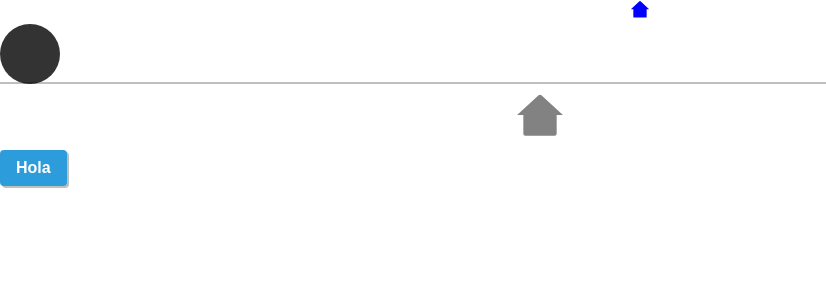
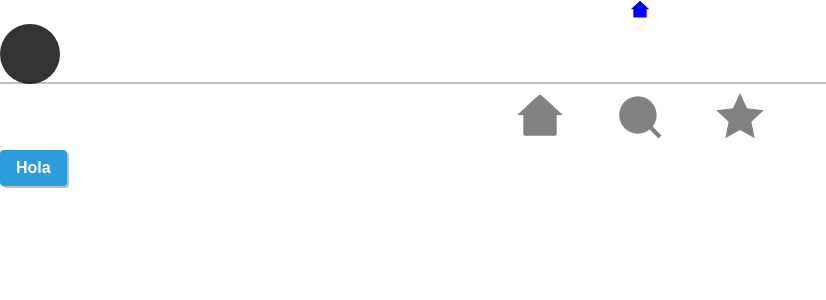
Before and after one commit to bllerenac/github-stats, a React (Create React App) app: page / in a window 1280 px wide. Shown: the top 300 px of the page, without its empty margins (0-826 px from the left). Built offline with nearby package versions, Linux system fonts and the light colour scheme.

Commit message:
add function mapo to nav

```diff
--- a/src/components/UI/Icon.js
+++ b/src/components/UI/Icon.js
@@ -27,7 +27,7 @@ function Icon({type, color, size, onClick}) {
         <IconToRender
             onClick={onClick}
             css={css`
-            color: ${color};
+            fill: ${color};
             font-size: ${size}px;
             `}
         />
--- a/src/components/containers/Nav.js
+++ b/src/components/containers/Nav.js
@@ -16,17 +16,23 @@ const StyledNav = styled.div`
     }
 `
 
+
 function NavComponent({css}){
+    const icon_nav = ["home", "search", "star"];
     return (
         <StyledNav css={css}>
             <div className="icons-wrap">
-                {
-                    <Icon
-                    type="home"
-                    color={"#828282"}
-                    size={50}
-                    />
-                }
+               {icon_nav.map(name_icon =>{
+
+                        return(
+                            <Icon
+                            type={name_icon}
+                            color={"#828282"}
+                            size={50}
+                            />
+                        )
+               }
+               )}
             </div>
         </StyledNav>
     )
```
